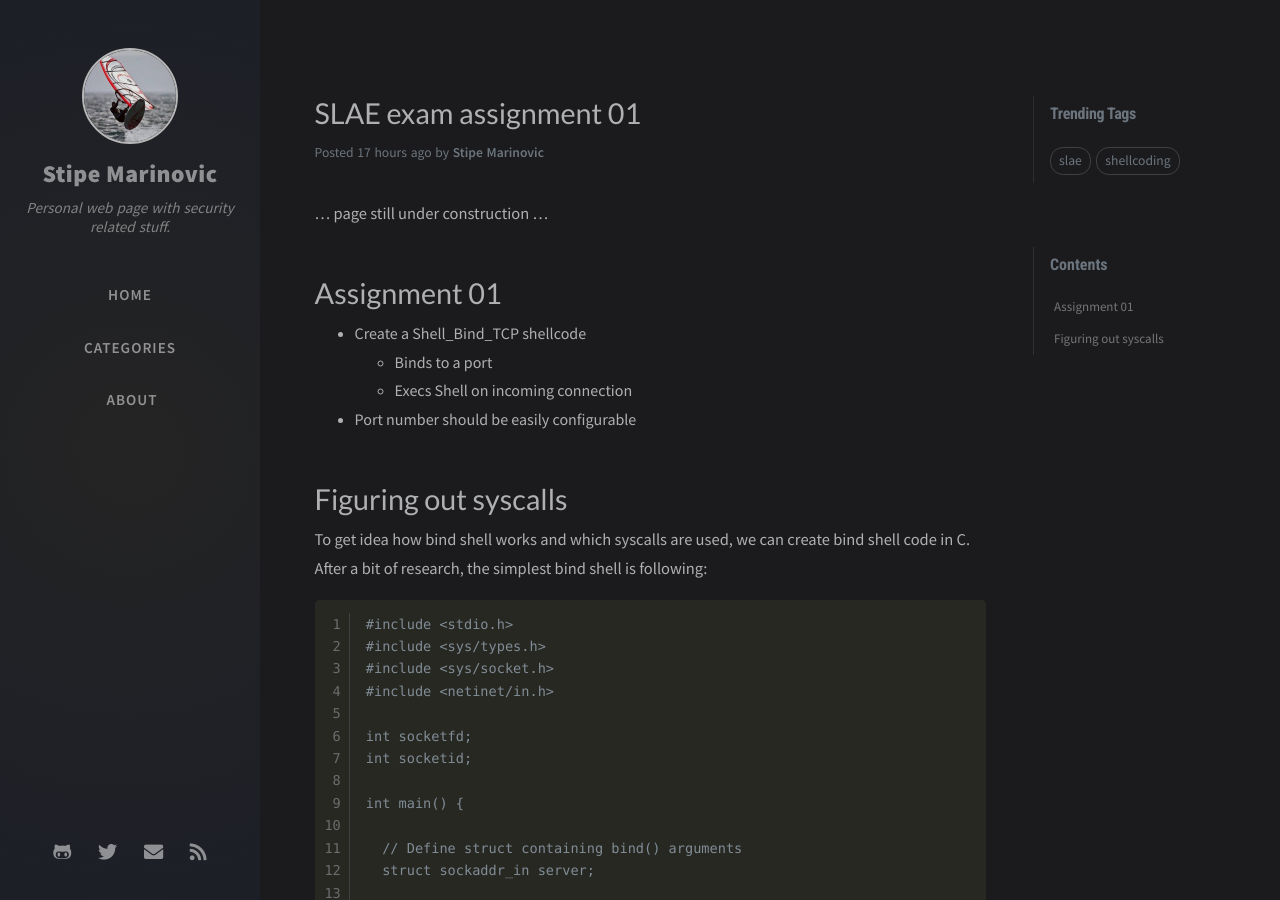
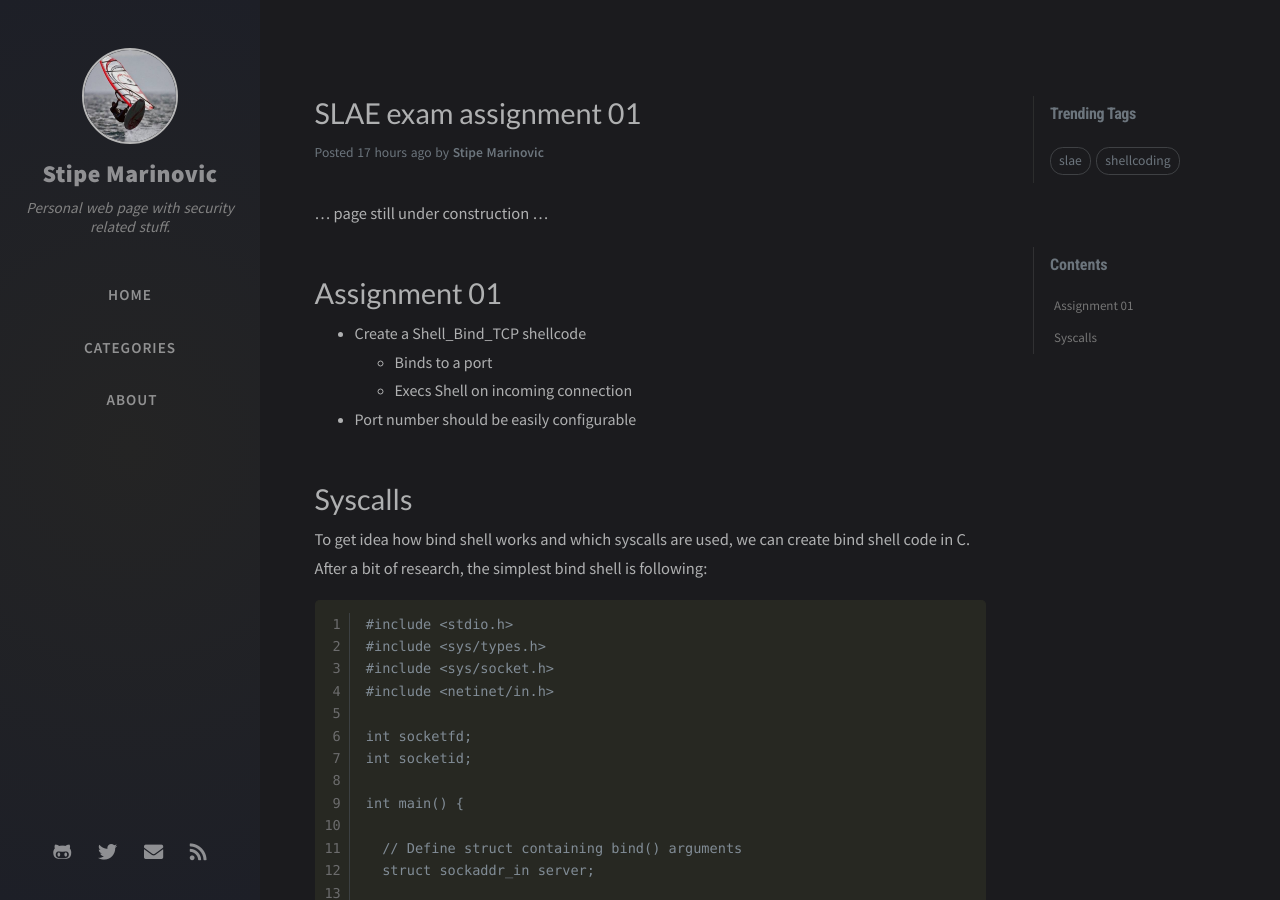
Before and after one commit to smarinovic/smarinovic.github.io, a Jekyll site: the page built from _posts/2020-05-17-SLAE-exam-assessment-01.md, in a window 1280 px wide and 900 px high. Built offline with Jekyll 4.4.1, drawn with Linux system fonts in a browser that asks for light colours; nearby versions of some CDN libraries; comment, search, counter and statistics services are not loaded.

Commit message:
fix titles

````diff
--- a/_posts/2020-05-17-SLAE-exam-assessment-01.md
+++ b/_posts/2020-05-17-SLAE-exam-assessment-01.md
@@ -17,7 +17,7 @@ toc: true
   - Execs Shell on incoming connection
 * Port number should be easily configurable
 
-# Figuring out syscalls #
+# Syscalls #
 
 To get idea how bind shell works and which syscalls are used, we can create bind shell code in C. After a bit of research, the simplest bind shell is following:
 ```
````
